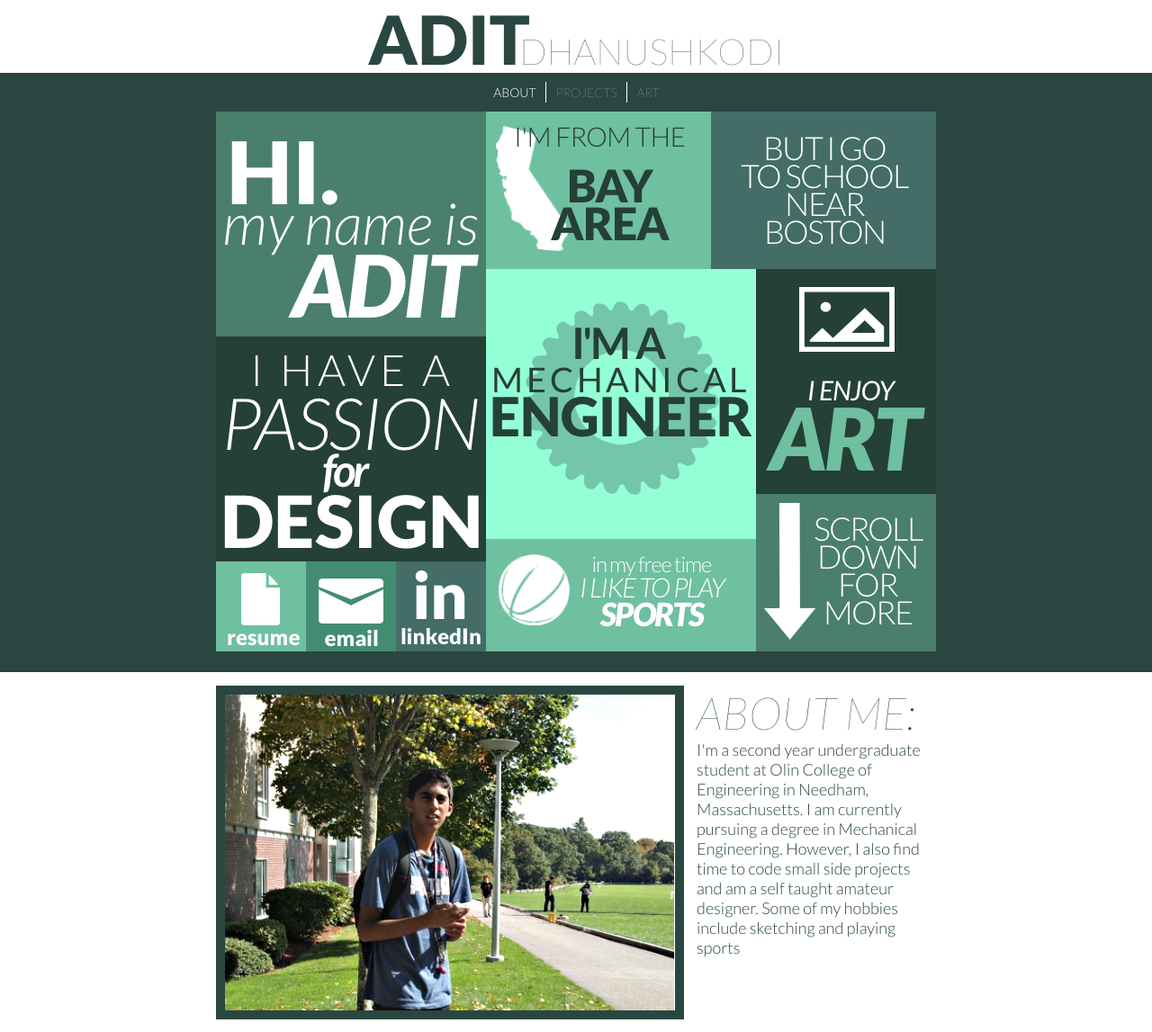
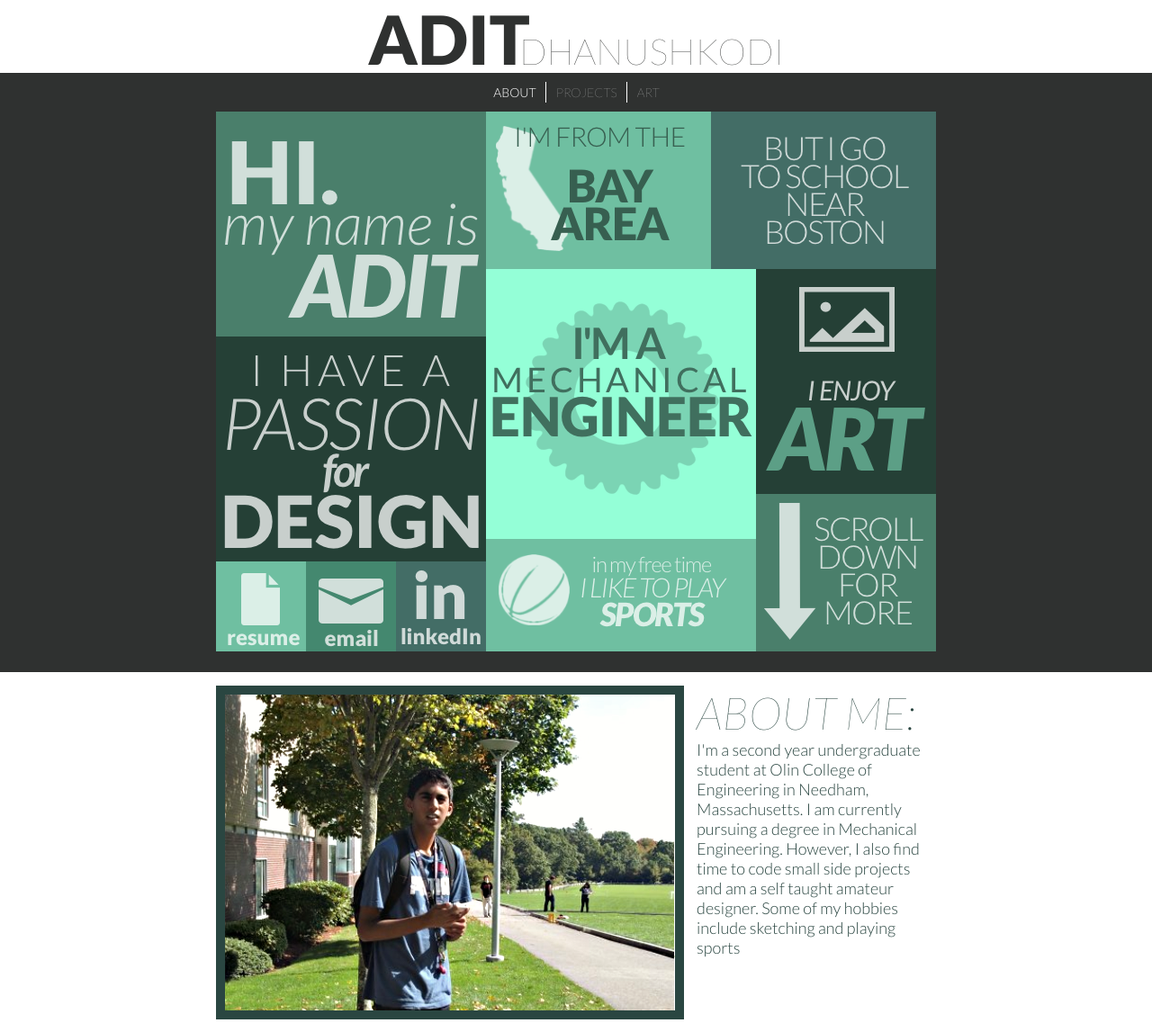
Before and after one commit to andoncemore/itertation1-portfolio, a PHP site: page /about.html in a window 1280 px wide. Shown: the whole page at 90% size. Run offline with PHP 8.4, Linux system fonts and the light colour scheme.

Commit message:
finalized alpha

```diff
--- a/about.html
+++ b/about.html
@@ -15,9 +15,9 @@
 			</div>
 			<div class="navbar">
 				<ul>
-					<li><a href="#" class="active">ABOUT</a></li>
+					<li><a href="about.html" class="active">ABOUT</a></li>
 					<li><a href="#">PROJECTS</a></li>
-					<li><a href="#">ART</a></li>
+					<li><a href="art.html">ART</a></li>
 				</ul>
 			</div>
 		</div>
@@ -33,7 +33,9 @@
 			</div>
 			<div class="buttons">
 				<div id="resume">
-					<img src="assets/resume.png">
+					<a href="https://www.dropbox.com/s/pqnzefcb0kiztho/Resume.pdf" target="_blank">
+						<img src="assets/resume.png">
+					</a>
 				</div>
 				<div id="email">
 					<img src="assets/email.png">
@@ -83,6 +85,7 @@
 		</div>
 	</div>
 
+
 </body>
 
 </html>
--- a/css/stylesheet.css
+++ b/css/stylesheet.css
@@ -1,6 +1,6 @@
 body {
   font-family: 'Lato', sans-serif;
-  background-color: #2A4641;
+  background-color: #2f3130;
   margin: 0em;
   font-size: 16px;
 }
@@ -17,7 +17,7 @@ body {
   margin: auto;
 }
 .titlebar {
-  color: #2a4641;
+  color: #2f3130;
   text-align: center;
   display: block;
   padding-top: 0.625em;
@@ -199,8 +199,13 @@ body {
 .column {
   display: inline-block;
 }
-.buttons {
-  display: block;
+.column img {
+  opacity: 0.75;
+  filter: alpha(opacity=75);
+}
+.column img:hover {
+  opacity: 1;
+  filter: alpha(opacity=100);
 }
 #aboutImageBlock {
   margin-top: 15px;
--- a/less/stylesheet.less
+++ b/less/stylesheet.less
@@ -4,12 +4,14 @@
 @midGreen:#4a7f6b;
 @lightGreen:#6fbfa1;
 @lightestGreen:#94ffd7;
-@mainBlue:#2A4641;
+@mainGreen:#2A4641;
+@mainBlue:#2f3130;
 @font-size:16px;
 
 body{
 	font-family:'Lato', sans-serif;
-	background-color:#2A4641;
+	background-color:@mainBlue;
+	//background-image: url('classy_fabric.png');
 	margin:0em;
 	font-size:16px;
 }
@@ -183,7 +185,7 @@ body{
 			font-weight:100;
 			margin-left:10px;
 			display:block;
-			color:@mainBlue;
+			color:@mainGreen;
 		}
 
 		.article-green{
@@ -191,7 +193,7 @@ body{
 			font-weight:300;
 			margin-left:10px;
 			display:block;
-			color:@mainBlue;
+			color:@mainGreen;
 		}
 	}
 
@@ -214,10 +216,14 @@ body{
 
 .column{
 	display:inline-block;
-}
-
-.buttons{
-	display:block;
+	img{
+		opacity: 0.75;
+		filter: alpha(opacity=75);
+		&:hover{
+			opacity: 1;
+			filter: alpha(opacity=100);
+		}
+	}
 }
 
 #aboutImageBlock{
@@ -234,10 +240,95 @@ body{
 	width:275px;
 }
 
+#aboutDecoration{
+	border:10px solid @mainGreen;
+}
+
+#title-wrapper{
+	background:@mainBlue;
+	width:100%;
+	#page-title{
+		background:@mainBlue;
+
+		width:800px;
+		margin:auto;
+		text-align:center;
+		height:200px;
+	}
+
+}
 
 
-#aboutDecoration{
-	border:10px solid @mainBlue;
+.art-block (@thecolor:WHITE){
+	background:@thecolor;
+	width:100%;
+
+	.inner-art{
+		width:800px;
+		margin:auto;
+		padding-top:10px;
+		padding:0px 10px;
+		background-color:@thecolor;
+		padding-top:10px;
+
+		.art{
+			display:block;
+			margin-right:auto;
+			margin-left:auto;
+			border:10px solid @mainBlue;
+		}
+
+
+		.title-green{
+			font-size:40px;
+			font-style:italic;
+			font-weight:100;
+			display:block;
+			color:@mainGreen;
+			padding-bottom:10px;
+			text-align:center;
+			margin-top:10px;
+		}
+
+		.article-green{
+			font-size:18px;
+			font-weight:300;
+			margin-left:10px;
+			display:block;
+			color:@mainGreen;
+		}
+	}
+
+}
+
+#artwork-title{
+	font-size:75px;
+	font-weight:300;
+	letter-spacing:20px;
+	display:block;
+	line-height: 100%;
+
+}
+
+#artwork-description{
+	font-size:20px;
+	font-weight:100;
+	color:WHITE;
+	display:block;
+	font-style:italic;
+	line-height: 90%
+}
+
+#line-style{
+
+}
+
+.artwork-gray{
+	.art-block(@mainBlue);
+}
+
+.artwork-white{
+	.art-block;
 }
 
 .navbar{
```
Also changed, not shown: other parts of css/stylesheet.css (+96 -2 lines), art.html (added, +47 -0 lines), artwork/iron_man.png (added), artwork/jack_sparrow.png (added), css/adit.png (added), css/classy_fabric.png (added), 2 other files.
